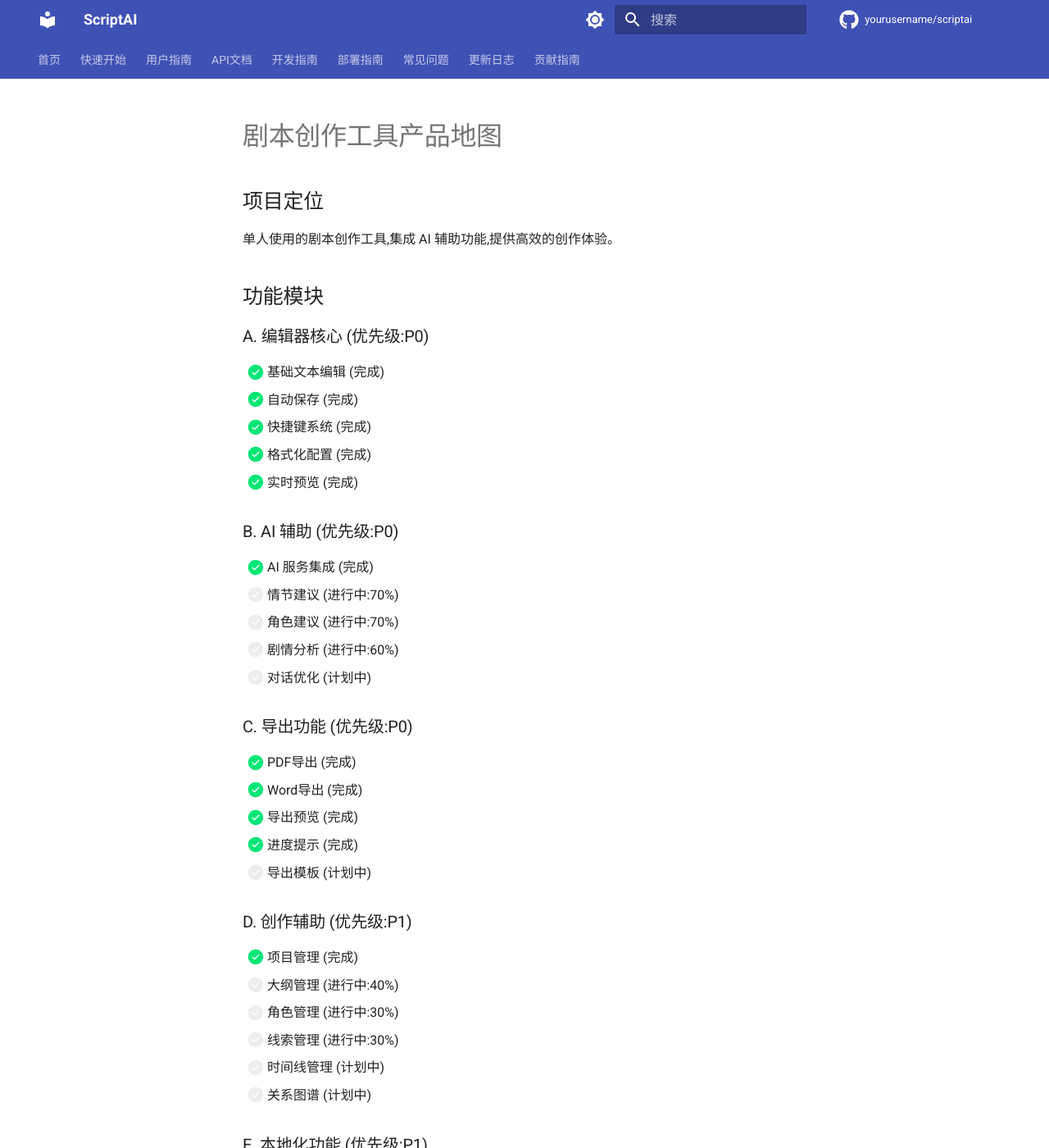
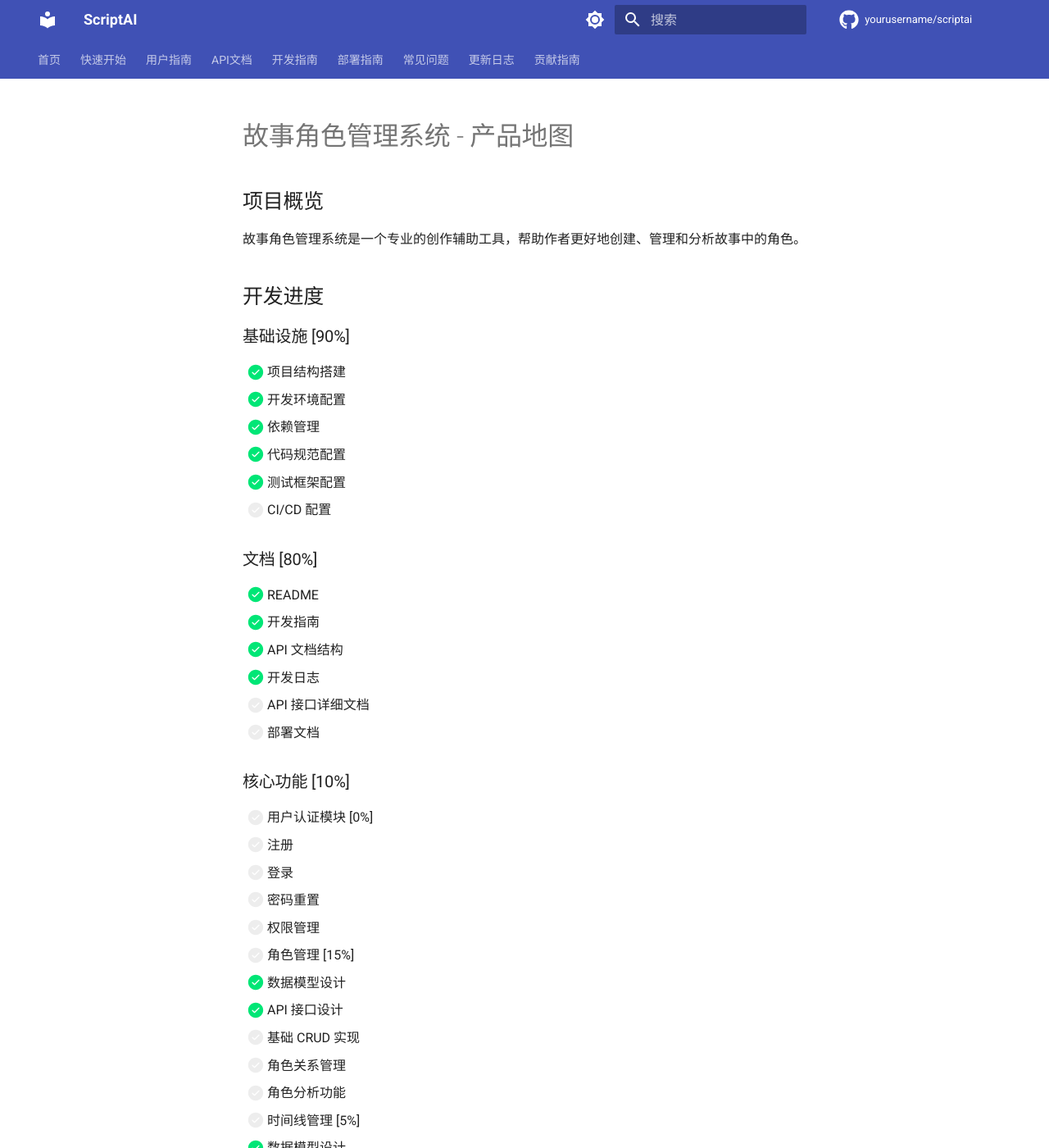
Before and after one commit to StarlitSKy88/jubensha, an MkDocs documentation site: the page built from docs/product_map.md, in a window 1280 px wide and 1400 px high. Shown: the whole window at 82% size. Built offline with MkDocs 1.6.1 and Material for MkDocs 9.7.7, drawn with Linux system fonts in a browser that asks for light colours; comment, search, counter and statistics services are not loaded; some of the changed text lies outside the part shown.

Commit message:
docs: 更新产品地图和进度

```diff
--- a/docs/product_map.md
+++ b/docs/product_map.md
@@ -1,136 +1,101 @@
-# 剧本创作工具产品地图
+# 故事角色管理系统 - 产品地图
 
-## 项目定位
-单人使用的剧本创作工具,集成 AI 辅助功能,提供高效的创作体验。
+## 项目概览
+故事角色管理系统是一个专业的创作辅助工具，帮助作者更好地创建、管理和分析故事中的角色。
 
-## 功能模块
+## 开发进度
 
-### A. 编辑器核心 (优先级:P0)
-- [x] 基础文本编辑 (完成)
-- [x] 自动保存 (完成)
-- [x] 快捷键系统 (完成)
-- [x] 格式化配置 (完成)
-- [x] 实时预览 (完成)
+### 基础设施 [90%]
+- [x] 项目结构搭建
+- [x] 开发环境配置
+- [x] 依赖管理
+- [x] 代码规范配置
+- [x] 测试框架配置
+- [ ] CI/CD 配置
 
-### B. AI 辅助 (优先级:P0)
-- [x] AI 服务集成 (完成)
-- [ ] 情节建议 (进行中:70%)
-- [ ] 角色建议 (进行中:70%)
-- [ ] 剧情分析 (进行中:60%)
-- [ ] 对话优化 (计划中)
+### 文档 [80%]
+- [x] README
+- [x] 开发指南
+- [x] API 文档结构
+- [x] 开发日志
+- [ ] API 接口详细文档
+- [ ] 部署文档
 
-### C. 导出功能 (优先级:P0)
-- [x] PDF导出 (完成)
-- [x] Word导出 (完成)
-- [x] 导出预览 (完成)
-- [x] 进度提示 (完成)
-- [ ] 导出模板 (计划中)
+### 核心功能 [10%]
+- [ ] 用户认证模块 [0%]
+  - [ ] 注册
+  - [ ] 登录
+  - [ ] 密码重置
+  - [ ] 权限管理
 
-### D. 创作辅助 (优先级:P1)
-- [x] 项目管理 (完成)
-- [ ] 大纲管理 (进行中:40%)
-- [ ] 角色管理 (进行中:30%)
-- [ ] 线索管理 (进行中:30%)
-- [ ] 时间线管理 (计划中)
-- [ ] 关系图谱 (计划中)
+- [ ] 角色管理 [15%]
+  - [x] 数据模型设计
+  - [x] API 接口设计
+  - [ ] 基础 CRUD 实现
+  - [ ] 角色关系管理
+  - [ ] 角色分析功能
 
-### E. 本地化功能 (优先级:P1)
-- [x] 配置管理 (完成)
-- [ ] 历史记录 (进行中:70%)
-- [ ] 版本管理 (进行中:60%)
-- [ ] 备份恢复 (进行中:40%)
-- [ ] 数据迁移 (计划中)
+- [ ] 时间线管理 [5%]
+  - [x] 数据模型设计
+  - [ ] API 接口实现
+  - [ ] 时间线编辑
+  - [ ] 时间线可视化
 
-## 开发计划
+- [ ] AI 集成 [0%]
+  - [ ] OpenAI API 集成
+  - [ ] 角色分析
+  - [ ] 情节建议
+  - [ ] 对话优化
 
-### 第一阶段 (本周)
-并行开发以下功能:
+### 测试 [5%]
+- [x] 测试环境配置
+- [ ] 单元测试
+- [ ] 集成测试
+- [ ] E2E 测试
+- [ ] 性能测试
 
-1. 团队A: 编辑器增强
-   - 完成快捷键系统
-   - 完成格式化配置
-   - 开始实时预览开发
+### 部署 [70%]
+- [x] 开发环境配置
+- [x] 生产环境配置
+- [x] 环境变量管理
+- [ ] 容器化配置
+- [ ] 自动化部署
 
-2. 团队B: AI功能优化
-   - 完成情节建议
-   - 完成角色建议
-   - 推进剧情分析
+## 下一步计划
 
-3. 团队C: 创作辅助工具
-   - 推进大纲管理
-   - 推进角色管理
-   - 推进线索管理
+### 短期目标（1-2周）
+1. 完成用户认证模块
+2. 实现角色管理基础 CRUD
+3. 补充单元测试
+4. 完善 API 文档
 
-### 第二阶段 (下周)
-1. 团队A:
-   - 完成实时预览
-   - 开发导出模板
-   - 优化编辑体验
+### 中期目标（3-4周）
+1. 完成时间线管理功能
+2. 集成 OpenAI API
+3. 实现角色分析功能
+4. 添加集成测试
 
-2. 团队B:
-   - 完成剧情分析
-   - 开发对话优化
-   - 提升AI响应速度
+### 长期目标（2-3月）
+1. 完善 AI 功能
+2. 优化性能
+3. 实现高级特性
+4. 部署生产环境
 
-3. 团队C:
-   - 完成创作辅助工具
-   - 开发时间线功能
-   - 开发关系图谱
+## 技术债务
+- [ ] 优化数据库查询性能
+- [ ] 添加请求缓存层
+- [ ] 完善错误处理
+- [ ] 增加日志监控
+- [ ] 添加性能监控
 
-### 第三阶段 (下下周)
-1. 团队A:
-   - 完善本地化功能
-   - 优化数据管理
-   - 系统性能优化
+## 风险评估
+1. OpenAI API 调用成本
+2. 数据安全性
+3. 系统性能
+4. 用户体验
 
-2. 团队B:
-   - AI功能整合优化
-   - 完善使用文档
-   - 用户反馈优化
-
-3. 团队C:
-   - 功能整体测试
-   - Bug修复
-   - 发布准备
-
-## 技术重点
-
-### 性能优化
-- 大文件处理优化
-- 编辑器响应优化
-- AI 调用优化
-- 本地存储优化
-
-### 用户体验
-- 编辑流畅度
-- AI 响应速度
-- 导出质量
-- 操作便捷性
-
-### 可靠性
-- 数据安全性
-- 自动保存
-- 版本控制
-- 异常恢复
-
-## 发布计划
-
-### v0.1.0 (当前)
-- 基础编辑功能
-- 导出功能
-- 初步AI集成
-
-### v0.2.0 (本周)
-- 编辑器增强
-- AI功能完善
-- 创作辅助基础
-
-### v0.3.0 (下周)
-- 完整创作工具链
-- AI深度集成
-- 性能优化
-
-### v1.0.0 (下下周)
-- 功能全部完成
-- 性能达标
-- 正式发布
+## 里程碑
+1. v0.1.0 - 基础功能完成
+2. v0.2.0 - AI 功能集成
+3. v0.3.0 - 性能优化
+4. v1.0.0 - 正式发布
```
